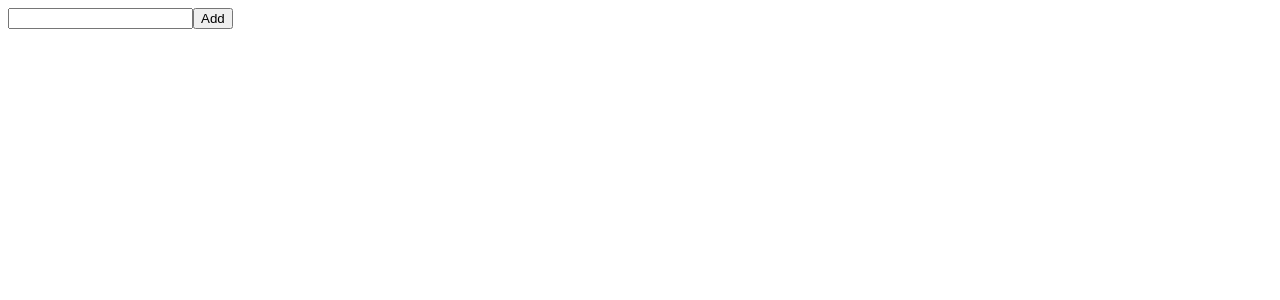
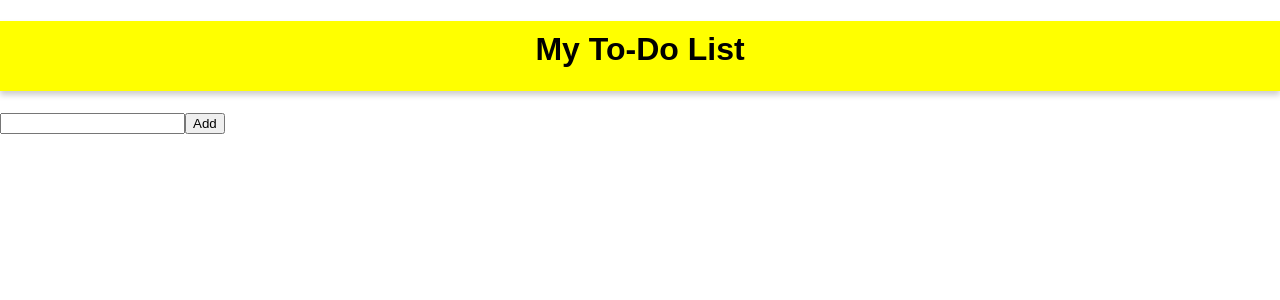
Before and after one commit to IamDikshaR/To-do-App, a React (Vite) app: page / in a window 1280 px wide. Shown: the top 300 px of the page. Built offline with nearby package versions, Linux system fonts and the light colour scheme.

Commit message:
using css modules

```diff
--- a/src/App.jsx
+++ b/src/App.jsx
@@ -1,11 +1,14 @@
 import { useState } from "react";
+import "./app.css";
 import Todo from "./components/Todo";
+import Header from "./components/Header";
 
 function App() {
   const [count, setCount] = useState(0);
 
   return (
     <div className="App">
+      <Header />
       <Todo />
     </div>
   );
--- /dev/null
+++ b/src/app.css
@@ -0,0 +1,4 @@
+body {
+  margin: 0px;
+  font-family: sans-serif;
+}
--- /dev/null
+++ b/src/components/Header.jsx
@@ -0,0 +1,9 @@
+import styles from "../css/header.module.css";
+
+export default function Header() {
+  return (
+    <>
+      <h1 className={styles.header}>My To-Do List </h1>
+    </>
+  );
+}
--- /dev/null
+++ b/src/css/header.module.css
@@ -0,0 +1,9 @@
+.header {
+  background-color: yellow;
+  text-align: center;
+  font-weight: bold;
+  height: 50px;
+  padding: 10px;
+  font-size: 2em;
+  box-shadow: 0 4px 6px rgba(0, 0, 0, 0.2);
+}
```
